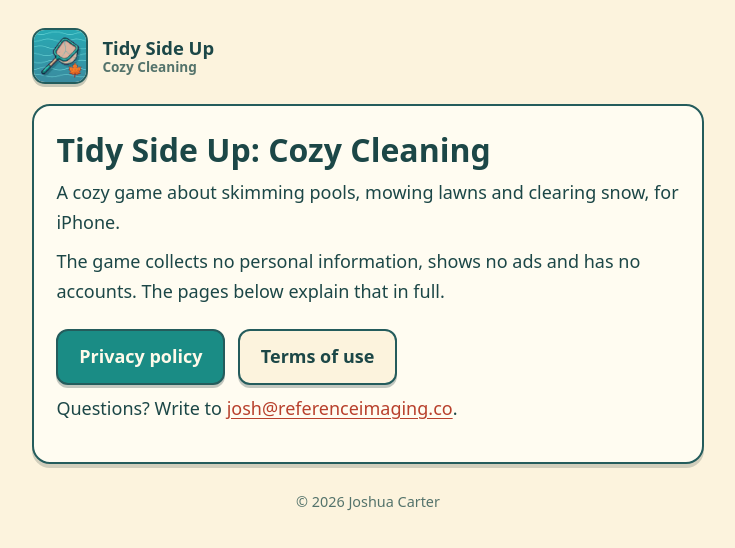
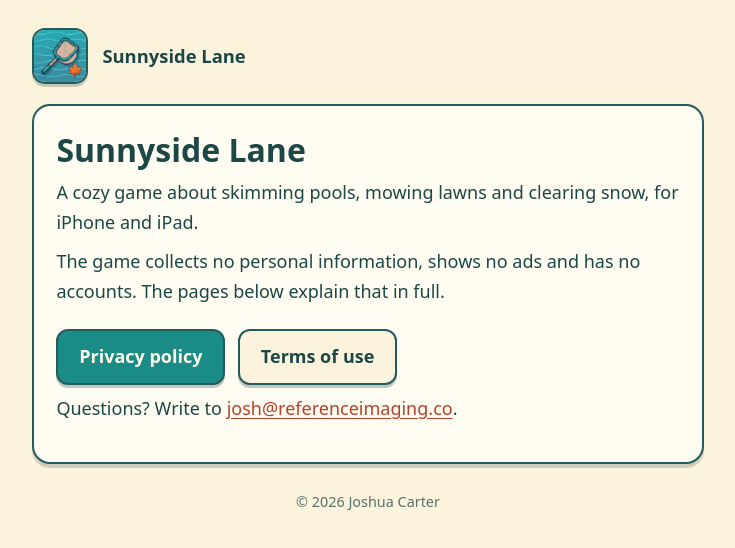
Before and after one commit to joshcarter121/tidy-side-up, a plain HTML site: page index.html in a window 1280 px wide. Shown: the whole page, without its empty margins (272-1007 px from the left). Drawn offline with Linux system fonts and the light colour scheme.

Commit message:
Rename the pages to Sunnyside Lane
The game is now called Sunnyside Lane, so the privacy policy, terms of use
and home page use the new name. The page addresses stay the same.

Co-Authored-By: Claude Opus 5.5 <noreply@anthropic.com>

```diff
--- a/index.html
+++ b/index.html
@@ -3,8 +3,8 @@
 <head>
 <meta charset="utf-8">
 <meta name="viewport" content="width=device-width, initial-scale=1">
-<title>Tidy Side Up: Cozy Cleaning</title>
-<meta name="description" content="Privacy policy and terms of use for Tidy Side Up: Cozy Cleaning, a cozy pool, lawn and snow cleaning game for iPhone.">
+<title>Sunnyside Lane</title>
+<meta name="description" content="Privacy policy and terms of use for Sunnyside Lane, a cozy pool, lawn and snow cleaning game for iPhone and iPad.">
 <meta name="theme-color" content="#fcf3dd">
 <link rel="icon" href="icon.png">
 <link rel="apple-touch-icon" href="icon.png">
@@ -14,11 +14,11 @@
 <div class="wrap">
   <header class="site">
     <img src="icon.png" alt="" width="56" height="56">
-    <a class="brand" href="./">Tidy Side Up<small>Cozy Cleaning</small></a>
+    <a class="brand" href="./">Sunnyside Lane</a>
   </header>
   <main class="card">
-    <h1>Tidy Side Up: Cozy Cleaning</h1>
-    <p>A cozy game about skimming pools, mowing lawns and clearing snow, for iPhone.</p>
+    <h1>Sunnyside Lane</h1>
+    <p>A cozy game about skimming pools, mowing lawns and clearing snow, for iPhone and iPad.</p>
     <p>The game collects no personal information, shows no ads and has no accounts. The pages below explain that in full.</p>
     <div class="buttons">
       <a class="button" href="privacy/">Privacy policy</a>
--- a/style.css
+++ b/style.css
@@ -1,4 +1,4 @@
-/* Tidy Side Up: cream paper, teal ink, coral for links.
+/* Sunnyside Lane: cream paper, teal ink, coral for links.
    Colours come from the game's own palette (scripts/ui.gd). */
 :root {
   --paper: #fcf3dd;
```
Also changed, not shown: privacy/index.html (+4 -4 lines), terms/index.html (+4 -4 lines), 1 other file.
